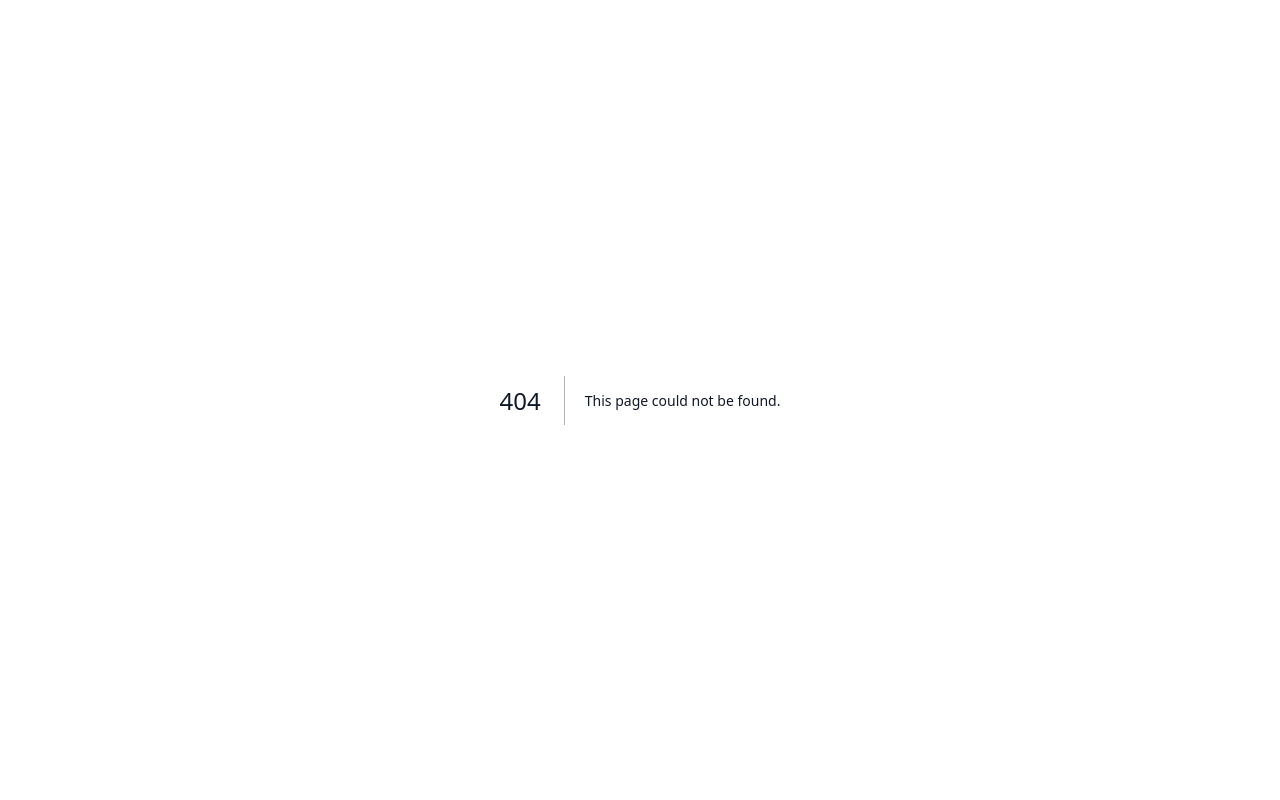
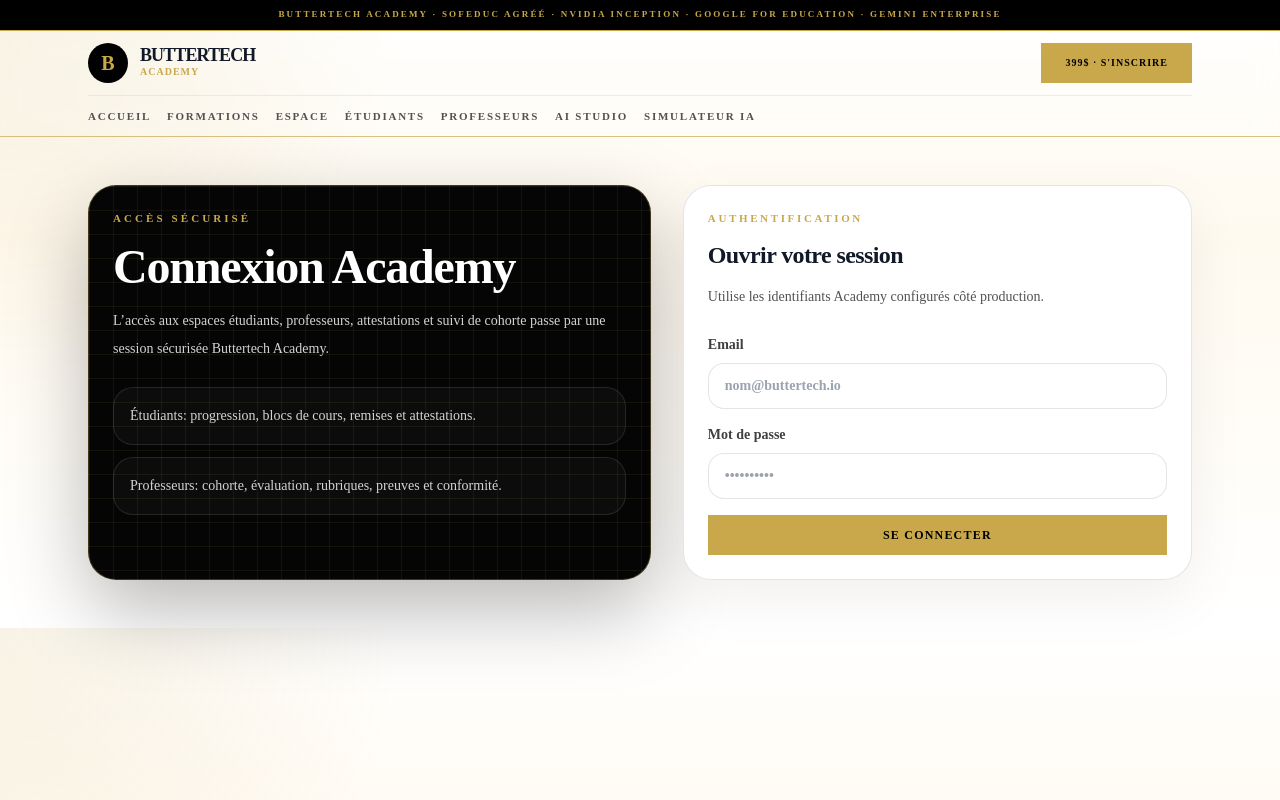
Before and after one commit to franzheffa/Buttertech-Academy, a Next.js app: page /auth in a window 1280 px wide. Before the commit this address had no page. Built offline with nearby package versions, Linux system fonts and the light colour scheme.

Commit message:
feat: add academy authentication gate

```diff
--- /dev/null
+++ b/middleware.ts
@@ -0,0 +1,5 @@
+export { default } from 'next-auth/middleware'
+
+export const config = {
+  matcher: ['/espace/:path*', '/attestation', '/sondage'],
+}
--- /dev/null
+++ b/src/app/api/auth/[...nextauth]/route.ts
@@ -0,0 +1,6 @@
+import NextAuth from 'next-auth'
+import { authOptions } from '@/lib/auth'
+
+const handler = NextAuth(authOptions)
+
+export { handler as GET, handler as POST }
--- /dev/null
+++ b/src/app/auth/auth-form.tsx
@@ -0,0 +1,91 @@
+'use client'
+
+import { signIn } from 'next-auth/react'
+import type { FormEvent } from 'react'
+import { useSearchParams } from 'next/navigation'
+import { useState } from 'react'
+
+export default function AuthForm() {
+  const searchParams = useSearchParams()
+  const callbackUrl = searchParams.get('callbackUrl') || '/espace'
+  const error = searchParams.get('error')
+  const [loading, setLoading] = useState(false)
+
+  async function handleSubmit(event: FormEvent<HTMLFormElement>) {
+    event.preventDefault()
+    setLoading(true)
+    const formData = new FormData(event.currentTarget)
+    const email = String(formData.get('email') || '')
+    const password = String(formData.get('password') || '')
+
+    await signIn('credentials', {
+      email,
+      password,
+      callbackUrl,
+    })
+
+    setLoading(false)
+  }
+
+  return (
+    <div className="grid gap-8 lg:grid-cols-[1.05fr_0.95fr]">
+      <section className="dark-shell gold-grid">
+        <p className="text-[11px] font-black uppercase tracking-[0.28em] text-[#C9A84C]">Accès sécurisé</p>
+        <h1 className="mt-4 text-4xl font-black tracking-tight text-white sm:text-5xl">Connexion Academy</h1>
+        <p className="mt-4 max-w-2xl text-sm leading-7 text-neutral-300">
+          L’accès aux espaces étudiants, professeurs, attestations et suivi de cohorte passe par une session sécurisée Buttertech Academy.
+        </p>
+        <div className="mt-6 grid gap-3">
+          <div className="rounded-[1.25rem] border border-white/10 bg-white/[0.03] p-4 text-sm leading-6 text-neutral-300">
+            Étudiants: progression, blocs de cours, remises et attestations.
+          </div>
+          <div className="rounded-[1.25rem] border border-white/10 bg-white/[0.03] p-4 text-sm leading-6 text-neutral-300">
+            Professeurs: cohorte, évaluation, rubriques, preuves et conformité.
+          </div>
+        </div>
+      </section>
+
+      <section className="shell-card">
+        <p className="text-[11px] font-black uppercase tracking-[0.24em] text-[#C9A84C]">Authentification</p>
+        <h2 className="mt-3 text-2xl font-black tracking-tight">Ouvrir votre session</h2>
+        <p className="mt-3 text-sm leading-7 text-neutral-600">
+          Utilise les identifiants Academy configurés côté production.
+        </p>
+
+        <form onSubmit={handleSubmit} className="mt-6 grid gap-4">
+          <label className="grid gap-2 text-sm font-semibold text-neutral-700">
+            Email
+            <input
+              name="email"
+              type="email"
+              required
+              className="rounded-2xl border border-black/10 bg-white px-4 py-3 outline-none transition focus:border-[#C9A84C]"
+              placeholder="nom@buttertech.io"
+            />
+          </label>
+
+          <label className="grid gap-2 text-sm font-semibold text-neutral-700">
+            Mot de passe
+            <input
+              name="password"
+              type="password"
+              required
+              className="rounded-2xl border border-black/10 bg-white px-4 py-3 outline-none transition focus:border-[#C9A84C]"
+              placeholder="••••••••••"
+            />
+          </label>
+
+          {error ? (
+            <div className="rounded-2xl border border-rose-200 bg-rose-50 px-4 py-3 text-sm text-rose-700">
+              Identifiants invalides ou session non autorisée.
+            </div>
+          ) : null}
+
+          <button type="submit" disabled={loading} className="btn-gold text-center disabled:opacity-60">
+            {loading ? 'Connexion...' : 'Se connecter'}
+          </button>
+        </form>
+      </section>
+    </div>
+  )
+}
--- /dev/null
+++ b/src/app/auth/page.tsx
@@ -0,0 +1,16 @@
+import { Suspense } from 'react'
+import Navbar from '@/components/Navbar'
+import AuthForm from './auth-form'
+
+export default function AuthPage() {
+  return (
+    <>
+      <Navbar />
+      <main className="mx-auto flex max-w-6xl flex-col gap-8 px-4 py-8 sm:px-6 sm:py-12">
+        <Suspense fallback={<div className="shell-card">Chargement de la connexion...</div>}>
+          <AuthForm />
+        </Suspense>
+      </main>
+    </>
+  )
+}
--- /dev/null
+++ b/src/lib/auth.ts
@@ -0,0 +1,102 @@
+import type { NextAuthOptions } from 'next-auth'
+import CredentialsProvider from 'next-auth/providers/credentials'
+
+type AcademyAccount = {
+  id: string
+  name: string
+  email: string
+  password: string
+  role: 'student' | 'teacher' | 'admin'
+}
+
+function getConfiguredAccounts(): AcademyAccount[] {
+  const accounts: AcademyAccount[] = []
+
+  if (process.env.ACADEMY_STUDENT_EMAIL && process.env.ACADEMY_STUDENT_PASSWORD) {
+    accounts.push({
+      id: 'academy-student',
+      name: 'Espace Etudiants',
+      email: process.env.ACADEMY_STUDENT_EMAIL,
+      password: process.env.ACADEMY_STUDENT_PASSWORD,
+      role: 'student',
+    })
+  }
+
+  if (process.env.ACADEMY_TEACHER_EMAIL && process.env.ACADEMY_TEACHER_PASSWORD) {
+    accounts.push({
+      id: 'academy-teacher',
+      name: 'Espace Professeurs',
+      email: process.env.ACADEMY_TEACHER_EMAIL,
+      password: process.env.ACADEMY_TEACHER_PASSWORD,
+      role: 'teacher',
+    })
+  }
+
+  if (process.env.ACADEMY_ADMIN_EMAIL && process.env.ACADEMY_ADMIN_PASSWORD) {
+    accounts.push({
+      id: 'academy-admin',
+      name: 'Administration Academy',
+      email: process.env.ACADEMY_ADMIN_EMAIL,
+      password: process.env.ACADEMY_ADMIN_PASSWORD,
+      role: 'admin',
+    })
+  }
+
+  return accounts
+}
+
+export const authOptions: NextAuthOptions = {
+  secret: process.env.NEXTAUTH_SECRET,
+  session: {
+    strategy: 'jwt',
+  },
+  pages: {
+    signIn: '/auth',
+  },
+  providers: [
+    CredentialsProvider({
+      name: 'Buttertech Academy',
+      credentials: {
+        email: { label: 'Email', type: 'email' },
+        password: { label: 'Mot de passe', type: 'password' },
+      },
+      async authorize(credentials) {
+        const email = credentials?.email?.trim().toLowerCase()
+        const password = credentials?.password ?? ''
+
+        if (!email || !password) {
+          return null
+        }
+
+        const account = getConfiguredAccounts().find(
+          (item) => item.email.trim().toLowerCase() === email && item.password === password,
+        )
+
+        if (!account) {
+          return null
+        }
+
+        return {
+          id: account.id,
+          name: account.name,
+          email: account.email,
+          role: account.role,
+        }
+      },
+    }),
+  ],
+  callbacks: {
+    async jwt({ token, user }) {
+      if (user) {
+        token.role = (user as { role?: string }).role ?? 'student'
+      }
+      return token
+    },
+    async session({ session, token }) {
+      if (session.user) {
+        session.user.role = typeof token.role === 'string' ? token.role : 'student'
+      }
+      return session
+    },
+  },
+}
--- /dev/null
+++ b/src/types/next-auth.d.ts
@@ -0,0 +1,19 @@
+import { DefaultSession } from 'next-auth'
+
+declare module 'next-auth' {
+  interface Session {
+    user: DefaultSession['user'] & {
+      role?: string
+    }
+  }
+
+  interface User {
+    role?: string
+  }
+}
+
+declare module 'next-auth/jwt' {
+  interface JWT {
+    role?: string
+  }
+}
```
Also changed, not shown: 1 other file (tests, documents, lock files or other folders).
